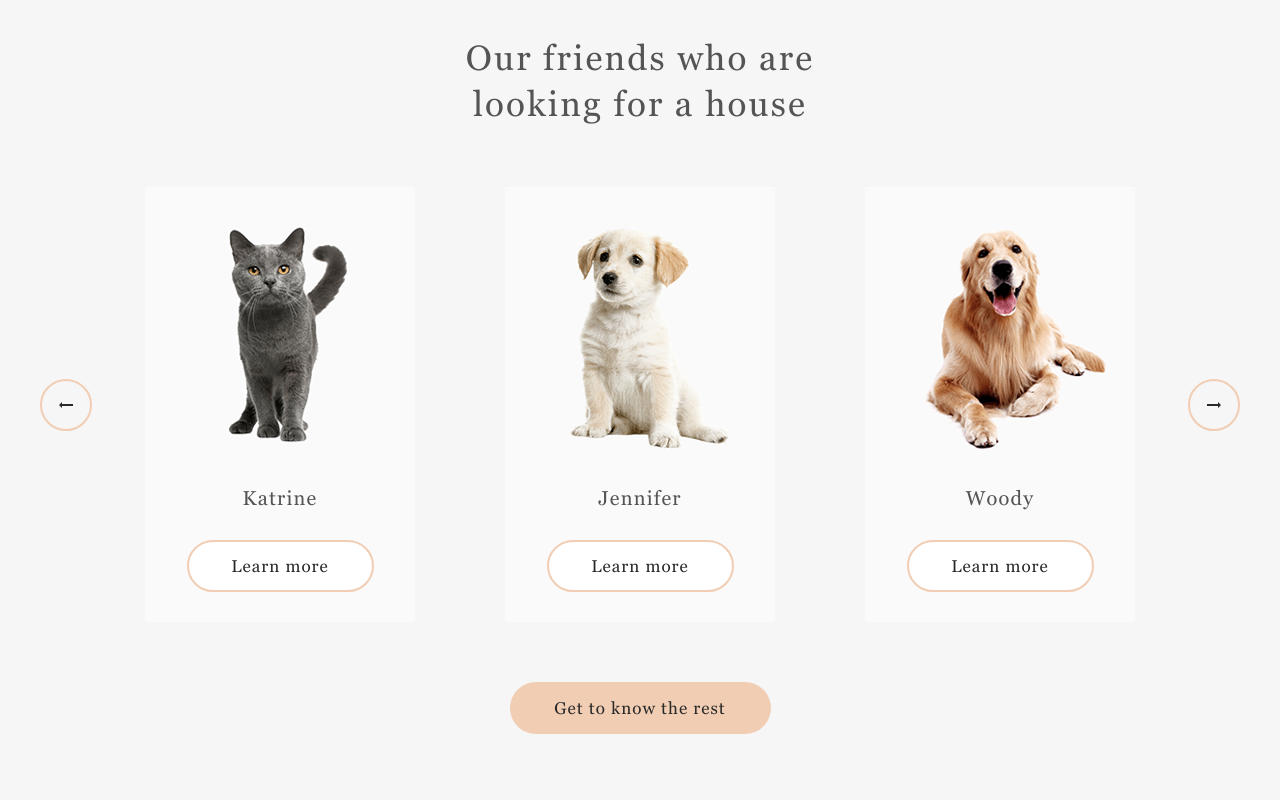
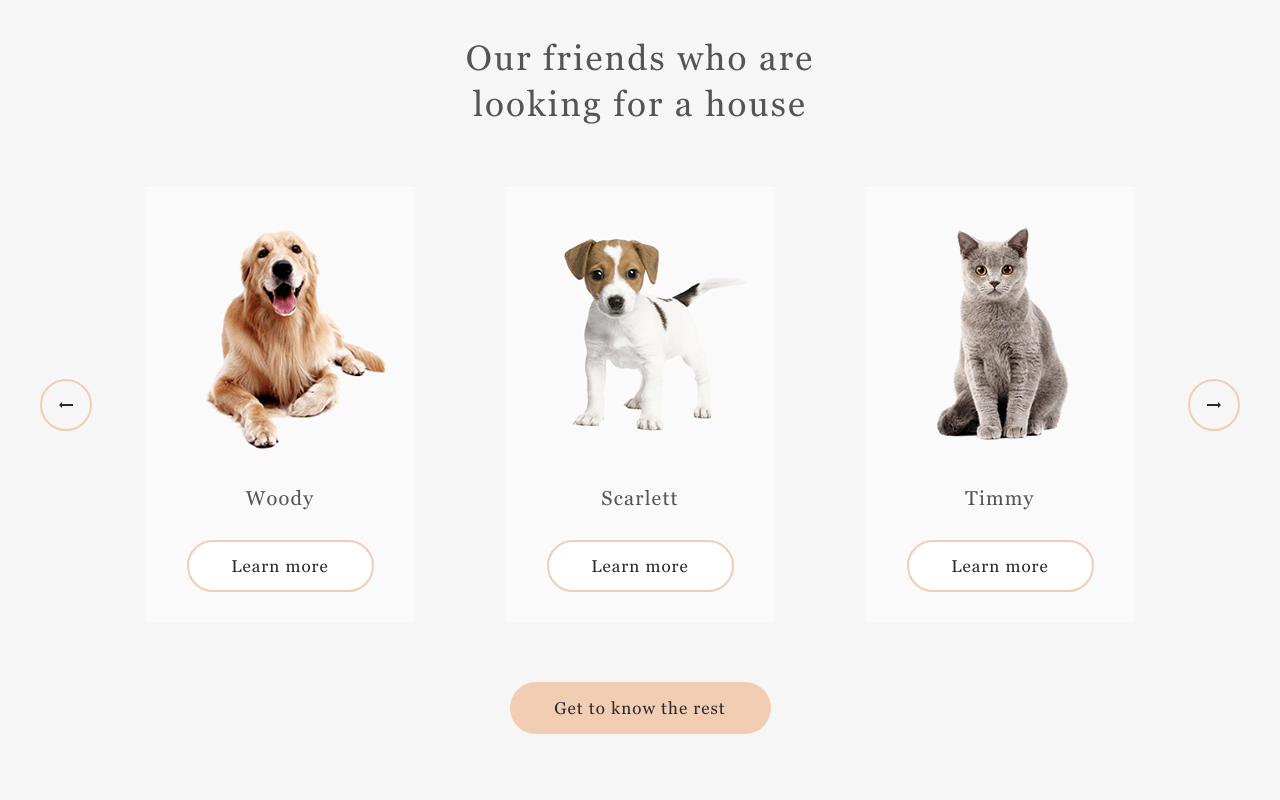
Before and after one commit to iamkda-q/shelter, a website built with webpack: page shelterdev/pages/main/index.html in a window 1280 px wide. Shown: the part 1540-2340 px from the top of the page. Built offline with nearby package versions, Linux system fonts and the light colour scheme; a web font is replaced by a local one.

Commit message:
feat: add slider js main

```diff
--- a/shelterdev/blocks/burger.scss
+++ b/shelterdev/blocks/burger.scss
@@ -11,6 +11,10 @@
     transition: 0.4s linear;
     cursor: pointer;
     z-index: 1;
+
+    @media screen and (min-width: 767px) {
+        display: none;
+    }
 
     &_hidden {
         visibility: hidden;
--- a/shelterdev/pages/common/pets.js
+++ b/shelterdev/pages/common/pets.js
@@ -1,7 +1,16 @@
+import Jennifer from "../../assets/images/pets-jennifer.png";
+import Sophia from "../../assets/images/pets-sophia.png";
+import Woody from "../../assets/images/pets-woody.png";
+import Scarlett from "../../assets/images/pets-scarlett.png";
+import Katrine from "../../assets/images/pets-katrine.png";
+import Timmy from "../../assets/images/pets-timmy.png";
+import Freddie from "../../assets/images/pets-freddie.png";
+import Charly from "../../assets/images/pets-charly.png";
+
 const pets = [
     {
         name: "Jennifer",
-        img: "../../assets/images/jennifer.png",
+        img: Jennifer,
         type: "Dog",
         breed: "Labrador",
         description:
@@ -13,7 +22,7 @@ const pets = [
     },
     {
         name: "Sophia",
-        img: "../../assets/images/sophia.png",
+        img: Sophia,
         type: "Dog",
         breed: "Shih tzu",
         description:
@@ -25,7 +34,7 @@ const pets = [
     },
     {
         name: "Woody",
-        img: "../../assets/images/woody.png",
+        img: Woody,
         type: "Dog",
         breed: "Golden Retriever",
         description:
@@ -37,7 +46,7 @@ const pets = [
     },
     {
         name: "Scarlett",
-        img: "../../assets/images/scarlett.png",
+        img: Scarlett,
         type: "Dog",
         breed: "Jack Russell Terrier",
         description:
@@ -49,7 +58,7 @@ const pets = [
     },
     {
         name: "Katrine",
-        img: "../../assets/images/katrine.png",
+        img: Katrine,
         type: "Cat",
         breed: "British Shorthair",
         description:
@@ -61,7 +70,7 @@ const pets = [
     },
     {
         name: "Timmy",
-        img: "../../assets/images/timmy.png",
+        img: Timmy,
         type: "Cat",
         breed: "British Shorthair",
         description:
@@ -73,7 +82,7 @@ const pets = [
     },
     {
         name: "Freddie",
-        img: "../../assets/images/freddie.png",
+        img: Freddie,
         type: "Cat",
         breed: "British Shorthair",
         description:
@@ -85,7 +94,7 @@ const pets = [
     },
     {
         name: "Charly",
-        img: "../../assets/images/charly.png",
+        img: Charly,
         type: "Dog",
         breed: "Jack Russell Terrier",
         description:
@@ -96,3 +105,5 @@ const pets = [
         parasites: ["lice", "fleas"],
     },
 ];
+
+export default pets;
--- a/shelterdev/pages/common/script.js
+++ b/shelterdev/pages/common/script.js
@@ -4,22 +4,16 @@ const burger = document.querySelector(".burger");
 const burgerMenuContainer = burger.querySelector(".burger__container");
 
 const pageScrollStop = () => {
-    page.style.top = `-${window.pageYOffset}px`;
-    page.classList.add("page_fixed");
+    page.style.overflow = `hidden`;
+};
+
+const pageScrollStart = () => {
+    page.style.overflow = `auto`;
 };
 
 burgerMenuContainer.addEventListener("click", (evt) => {
     evt.stopPropagation();
 });
-
-const pageScrollStart = () => {
-    const yOffset = parseInt(page.style.top) * -1;
-    page.removeAttribute("style");
-    page.classList.remove("page_fixed");
-    window.scrollTo({
-        top: yOffset,
-    });
-};
 
 const closeBurgerMenu = () => {
     burger.removeEventListener("click", closeBurgerMenu)
@@ -35,7 +29,6 @@ const showBurgerMenu = () => {
     burger.classList.remove("burger_hidden");
     burgerMenuContainer.classList.remove("burger__container_hidden");
     pageScrollStop();
-
 }
 
 burgerIcon.addEventListener("click", () => {
--- a/shelterdev/pages/main/index.html
+++ b/shelterdev/pages/main/index.html
@@ -77,7 +77,7 @@
                             <a
                                 href="#about"
                                 title="About"
-                                class="burger__link   burger__link_checked"
+                                class="burger__link burger__link_checked"
                                 >About the shelter</a
                             >
                         </li>
@@ -96,7 +96,10 @@
                             >
                         </li>
                         <li class="burger__item">
-                            <a href="#footer" class="burger__link" title="Contacts"
+                            <a
+                                href="#footer"
+                                class="burger__link"
+                                title="Contacts"
                                 >Contacts</a
                             >
                         </li>
@@ -169,41 +172,7 @@
                         <button
                             class="our-friends__slide our-friends__slide_left"
                         ></button>
-                        <ul class="our-friends__pets">
-                            <li class="our-friends__pet">
-                                <img
-                                    src="<%=require('../../assets/images/pets-katrine.png')%>"
-                                    alt="Katrine's photo"
-                                    class="our-friends__pet-photo"
-                                />
-                                <h3 class="our-friends__pet-name">Katrine</h3>
-                                <button class="our-friends__pet-info">
-                                    Learn more
-                                </button>
-                            </li>
-                            <li class="our-friends__pet">
-                                <img
-                                    src="<%=require('../../assets/images/pets-jennifer.png')%>"
-                                    alt="Jennifer's photo"
-                                    class="our-friends__pet-photo"
-                                />
-                                <h3 class="our-friends__pet-name">Jennifer</h3>
-                                <button class="our-friends__pet-info">
-                                    Learn more
-                                </button>
-                            </li>
-                            <li class="our-friends__pet">
-                                <img
-                                    src="<%=require('../../assets/images/pets-woody.png')%>"
-                                    alt="Woody's photo"
-                                    class="our-friends__pet-photo"
-                                />
-                                <h3 class="our-friends__pet-name">Woody</h3>
-                                <button class="our-friends__pet-info">
-                                    Learn more
-                                </button>
-                            </li>
-                        </ul>
+                        <ul class="our-friends__pets"></ul>
                         <button
                             class="our-friends__slide our-friends__slide_right"
                         ></button>
@@ -373,4 +342,12 @@
             </div>
         </footer>
     </body>
+
+    <template id="our-friends-card">
+        <li class="our-friends__pet">
+            <img src="" alt="" class="our-friends__pet-photo" />
+            <h3 class="our-friends__pet-name"></h3>
+            <button class="our-friends__pet-info">Learn more</button>
+        </li>
+    </template>
 </html>
--- a/shelterdev/pages/main/script.js
+++ b/shelterdev/pages/main/script.js
@@ -1,7 +1,11 @@
 import "./style.scss";
 import "../common/script.js";
+import pets from "../common/pets.js";
 
+/* Модуль указания ссылок в разработке */
 const clientHeight = document.documentElement.clientHeight * 0.65; // накидываем класс при достижении секции 65% от высоты окна
+
+/* Плавный переход по якорным ссылкам */
 const anchors = document.querySelectorAll('a[href^="#"'); // все якорные ссылки
 anchors.forEach((link) => {
     let href = link.getAttribute("href").slice(1);
@@ -18,6 +22,75 @@ anchors.forEach((link) => {
         });
     });
 });
+
+/* Слайдер */
+
+const petsCards = document.querySelector(".our-friends__pets");
+const slideButtons = document.querySelectorAll(".our-friends__slide");
+let otherPets = Array.from(pets);
+let currentPets = [];
+let previousPets = [];
+
+const getEmptyPetCard = () =>
+    document
+        .querySelector("#our-friends-card")
+        .content.querySelector(".our-friends__pet")
+        .cloneNode(true);
+
+const generatePetCard = ({ name, img }) => {
+    const petCard = getEmptyPetCard();
+    const petCardImg = petCard.querySelector(".our-friends__pet-photo");
+    petCardImg.src = img;
+    const petName = petCard.querySelector(".our-friends__pet-name");
+    petName.textContent = name;
+    return petCard;
+};
+
+function calculateCardsQuantity() {
+    const clientWidth = document.documentElement.clientWidth;
+    let cardsQuantity = /* (clientWidth >=1280) ? 3 : (clientWidth >=768) ? 2 : 1 */ 3;
+    for (let i = 0; i < cardsQuantity; i++) {
+        currentPets.push(...otherPets.splice(Math.floor(Math.random() * otherPets.length), 1));
+    }
+}
+
+function updateCards() {
+    [previousPets, currentPets] = [Array.from(currentPets), []];
+    calculateCardsQuantity();
+    otherPets = [...previousPets, ...otherPets];
+    console.log(previousPets);
+    console.log(currentPets);
+    console.log(otherPets);
+}
+
+const renderCards = () => {
+    const cards = currentPets.map(pet => generatePetCard(pet));
+    cards.forEach(card => petsCards.append(card));
+};
+
+const removeCards = () => {
+    Array.from(petsCards.childNodes).forEach(child => {
+        child.remove();
+    });
+};
+
+slideButtons.forEach(button => {
+    button.addEventListener("click", () => {
+        updateCards();
+        removeCards();
+        renderCards();
+    });
+})
+
+calculateCardsQuantity();
+renderCards();
+
+
+
+
+
+
+
 
 // const navigationLinks = [
 // /*     ...document.querySelectorAll(".header__link"), */
--- a/shelterdev/webpack.config.js
+++ b/shelterdev/webpack.config.js
@@ -14,6 +14,7 @@ module.exports = [
             filename: "script.js",
             assetModuleFilename: '../assets/[hash][ext][query]'
         },
+        devtool: "source-map",
         plugins: [
             new MiniCssExtractPlugin({
                 filename: "index.css",
```
